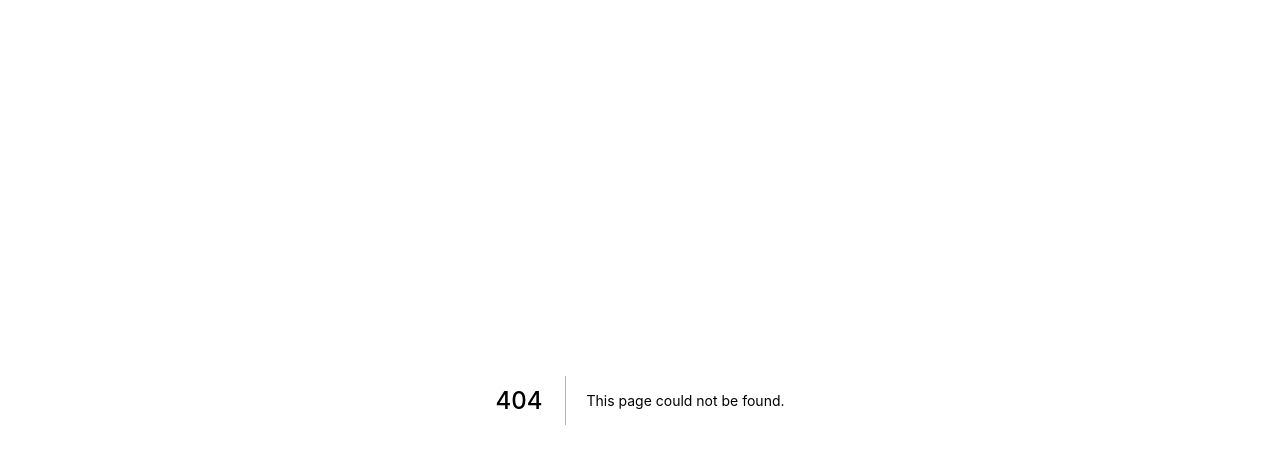
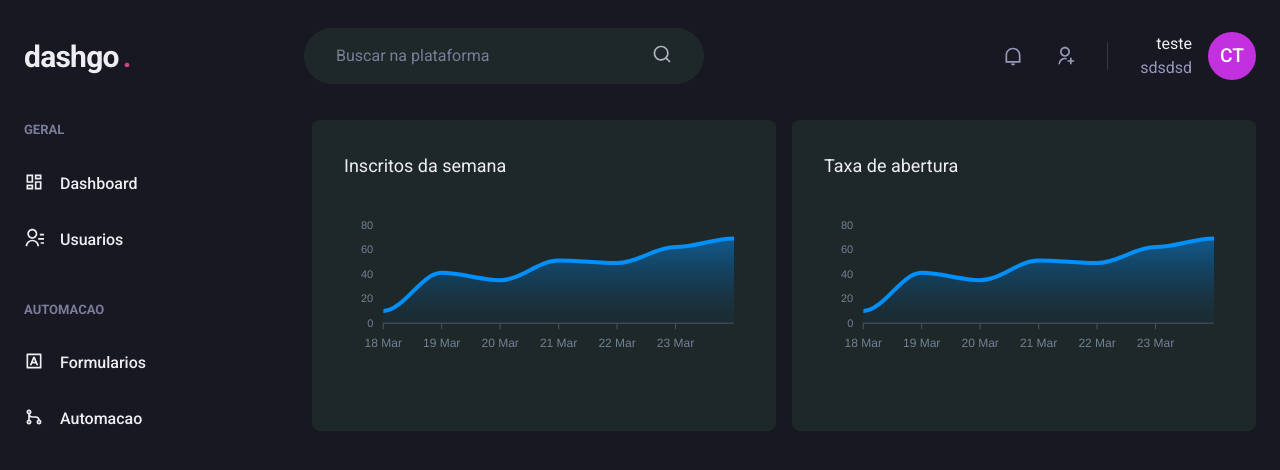
Before and after one commit to caiotheodoro/dashgo, a Next.js app: page /dashboard in a window 1280 px wide. Before the commit this address had no page. Shown: the top 470 px of the page. Built offline with nearby package versions, Linux system fonts and the light colour scheme.

Commit message:
apexcharts + sidebar e header

```diff
--- a/package.json
+++ b/package.json
@@ -12,10 +12,13 @@
     "@chakra-ui/react": "^1.6.12",
     "@emotion/react": "^11.5.0",
     "@emotion/styled": "^11.3.0",
+    "apexcharts": "^3.29.0",
     "framer-motion": "^5.2.1",
     "next": "12.0.3",
     "react": "17.0.2",
-    "react-dom": "17.0.2"
+    "react-apexcharts": "^1.3.9",
+    "react-dom": "17.0.2",
+    "react-icons": "^4.3.1"
   },
   "devDependencies": {
     "@types/node": "^16.11.6",
--- /dev/null
+++ b/src/components/Form/Header.tsx
@@ -0,0 +1,82 @@
+import { Flex, Text, Input, Icon, HStack, Box, Avatar } from "@chakra-ui/react"
+import { RiNotificationLine, RiSearchLine, RiUserAddLine } from 'react-icons/ri'
+export function Header() {
+    return (
+        <Flex
+            w="100%"
+            as="header"
+            maxW={1480}
+            h="20"
+            mx="auto"
+            mt="4"
+            px="6"
+            align="center"
+        >
+            <Text
+                fontSize="3xl"
+                fontWeight="bold"
+                letterSpacing="tight"
+                w="64"
+            >
+                dashgo
+                <Text as="span" ml="1" color="pink.500">.</Text>
+            </Text>
+
+            <Flex
+                as="label"
+                flex="1"
+                py="4"
+                px="8"
+                ml="6"
+                maxW={400}
+                alignSelf="center"
+                color="gray.200"
+                position="relative"
+                bg="gray.800"
+                borderRadius="full"
+            >
+                <Input
+                    color="gray.50"
+                    variant="unstyled"
+                    placeholder="Buscar na plataforma"
+                    _placeholder={{ color: "gray.400" }}
+                />
+
+                <Icon as={RiSearchLine} fontSize="20" />
+            </Flex>
+
+            <Flex
+                align="center"
+                ml="auto"
+
+            >
+                <HStack
+                    spacing="8"
+                    mx="8"
+                    pr="8"
+                    py="1"
+                    color="gray.300"
+                    borderRightWidth={1}
+                    borderColor="gray.700"
+                >
+                    <Icon as={RiNotificationLine} fontSize="20" />
+                    <Icon as={RiUserAddLine} fontSize="20" />
+                </HStack>
+
+                <Flex align="center">
+                    <Box mr="4" textAlign="right">
+                        <Text>
+                            teste
+                        </Text>
+                        <Text color="gray.300" fontSIze="small">
+                            sdsdsd
+                        </Text>
+                    </Box>
+
+                    <Avatar size="md" name="Caio Theodoro" src="" />
+                </Flex>
+
+            </Flex>
+        </Flex>
+    )
+}
--- /dev/null
+++ b/src/components/Sidebar.tsx
@@ -0,0 +1,40 @@
+import {Box, Stack, Text, Icon, Link} from '@chakra-ui/react';
+import { RiContactsLine, RiDashboardLine, RiGitMergeLine, RiInputMethodLine } from 'react-icons/ri';
+export function Sidebar() {
+    return (
+        <Box as="aside" w="64" mr="8">
+            <Stack spacing="12" align="flex-start">
+                <Box>
+                    <Text fontWeight="bold" color="gray.400" fontSize="small">GERAL</Text>
+                    <Stack spacing="4" mt="8" align="stretch">
+                        <Link display="flex" align="center" >
+                            <Icon as={RiDashboardLine} fontSize="20" />
+                            <Text ml="4" fontWeight="medium">Dashboard</Text>
+                        </Link>
+                    </Stack>
+                    <Stack spacing="4" mt="8" align="stretch">
+                        <Link display="flex" align="center" >
+                            <Icon as={RiContactsLine} fontSize="20" />
+                            <Text ml="4" fontWeight="medium">Usuarios</Text>
+                        </Link>
+                    </Stack>
+                </Box>
+                <Box>
+                    <Text fontWeight="bold" color="gray.400" fontSize="small">AUTOMACAO</Text>
+                    <Stack spacing="4" mt="8" align="stretch">
+                        <Link display="flex" align="center" >
+                            <Icon as={RiInputMethodLine} fontSize="20" />
+                            <Text ml="4" fontWeight="medium">Formularios</Text>
+                        </Link>
+                    </Stack>
+                    <Stack spacing="4" mt="8" align="stretch">
+                        <Link display="flex" align="center" >
+                            <Icon as={RiGitMergeLine} fontSize="20" />
+                            <Text ml="4" fontWeight="medium">Automacao</Text>
+                        </Link>
+                    </Stack>
+                </Box>
+            </Stack>
+        </Box>
+    )
+}
--- /dev/null
+++ b/src/pages/dashboard.tsx
@@ -0,0 +1,101 @@
+import { Flex, SimpleGrid, Box, Text, theme } from "@chakra-ui/react";
+import { Header } from "../components/Form/Header";
+import dynamic from "next/dynamic";
+import { Sidebar } from "../components/Sidebar";
+
+const Chart = dynamic(() => import('react-apexcharts'), { ssr: false })
+
+const options = {
+    chart: {
+        toolbar: {
+            show: false,
+        },
+        zoom: {
+            enabled: false
+        },
+        foreColor: theme.colors.gray[500],
+    },
+    grid: {
+        show: false,
+    },
+    dataLabels: {
+        enabled: false,
+    },
+    tooltip: {
+        enabled: false,
+    },
+    xaxis: {
+        type: 'datetime',
+        axisBorder: {
+            color: theme.colors.gray[600],
+        },
+        axisTicks: {
+            color: theme.colors.gray[600],
+        },
+        categories: [
+            '2021-03-18T00:00:00:00.000Z',
+            '2021-03-19T00:00:00:00.000Z',
+            '2021-03-20T00:00:00:00.000Z',
+            '2021-03-21T00:00:00:00.000Z',
+            '2021-03-22T00:00:00:00.000Z',
+            '2021-03-23T00:00:00:00.000Z',
+            '2021-03-24T00:00:00:00.000Z',
+        ],
+    },
+    fill: {
+        opacity: 0.3,
+        type: 'gradient',
+        gradient: {
+            shade: 'dark',
+            opacityFrom: 0.7,
+            opacityTo: 0.3,
+            type: 'vertical',
+            shadeIntensity: 0.5,
+            inverseColors: false,
+            stops: [0, 100],
+        },
+    }
+}
+
+const series = [
+    { name: 'series-1', data: [10, 41, 35, 51, 49, 62, 69] },
+
+]
+export default function Dashboard() {
+    return (
+        <Flex direction="column" h="100vh">
+
+            <Header />
+
+            <Flex w="100%" my="6" maxW={1480} mx="auto" px="6">
+                <Sidebar />
+
+                <SimpleGrid
+                    flex="1"
+                    gap="4"
+                    minChildWidth="320px"
+                    align="flex-start"
+                >
+                    <Box
+                        p="8"
+                        pb="4"
+                        bg="gray.800"
+                        borderRadius={8}
+                    >
+                        <Text fontSize="lg" mb="4">Inscritos da semana</Text>
+                        <Chart type="area" height={160} options={options} series={series} />
+                    </Box>
+                    <Box
+                        p="8"
+                        pb="4"
+                        bg="gray.800"
+                        borderRadius={8}
+                    >
+                        <Text fontSize="lg" mb="4">Taxa de abertura</Text>
+                        <Chart type="area" height={160} options={options} series={series} />
+                    </Box>
+                </SimpleGrid>
+            </Flex>
+        </Flex>
+    )
+}
```
Also changed, not shown: 2 other files (tests, documents, lock files or other folders).
